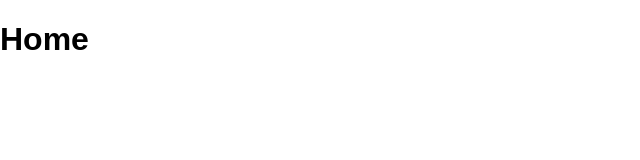
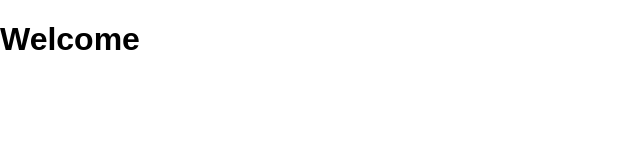
Before and after one commit to Prash88/soccerseason, a React (Create React App) app: page / in a window 1280 px wide. Shown: the top 160 px of the page, without its empty margins (0-640 px from the left). Built offline with nearby package versions, Linux system fonts and the light colour scheme.

Commit message:
Adding gh pages home

```diff
--- a/package.json
+++ b/package.json
@@ -2,6 +2,7 @@
   "name": "soccerseason",
   "version": "0.1.0",
   "private": true,
+  "homepage": "https://prash88.github.io/soccerseason",
   "dependencies": {
     "flow-bin": "^0.50.0",
     "gh-pages": "^1.0.0",
--- a/src/components/Home.js
+++ b/src/components/Home.js
@@ -3,6 +3,6 @@ import React, { Component } from 'react';
 import '../css/App.css';
 
 const Home = (): React.Element<*> =>
-  <div><h1>Home</h1></div>;
+  <div><h1>Welcome</h1></div>;
 
 export default Home;
```
